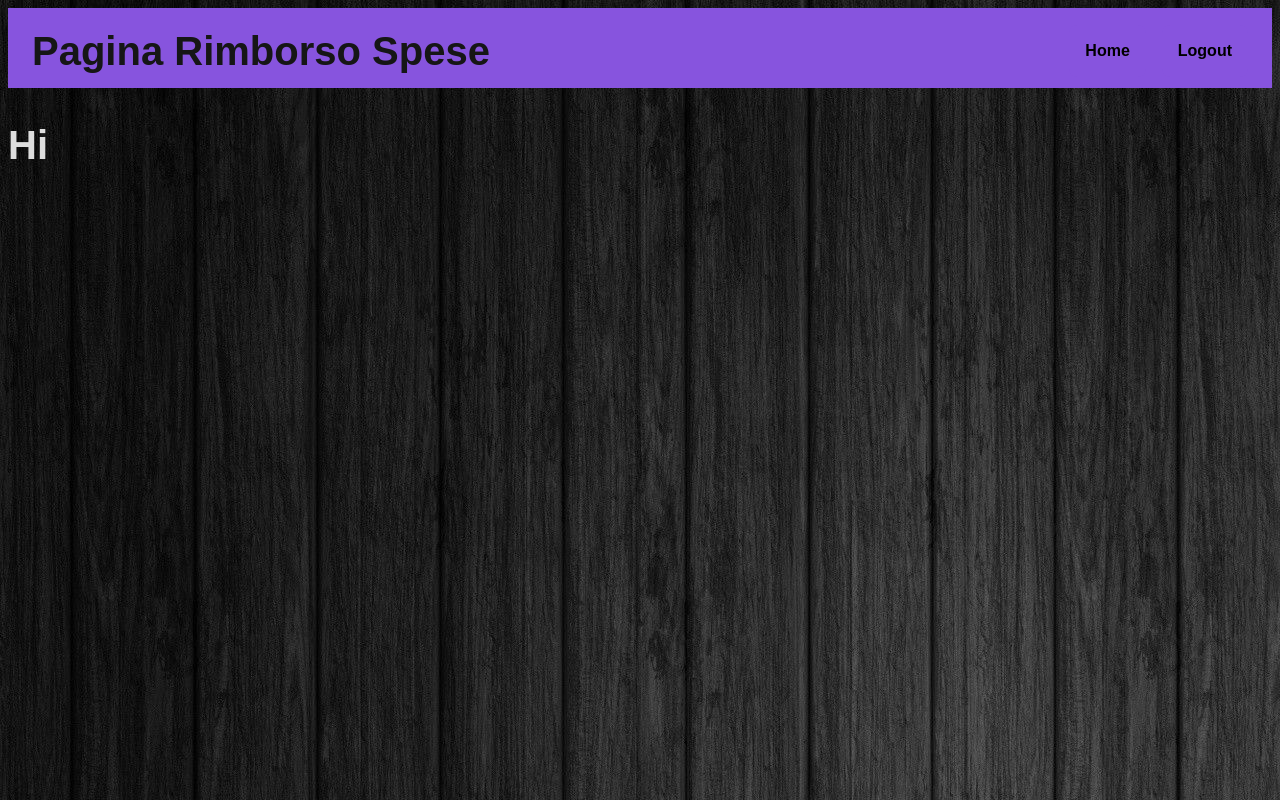
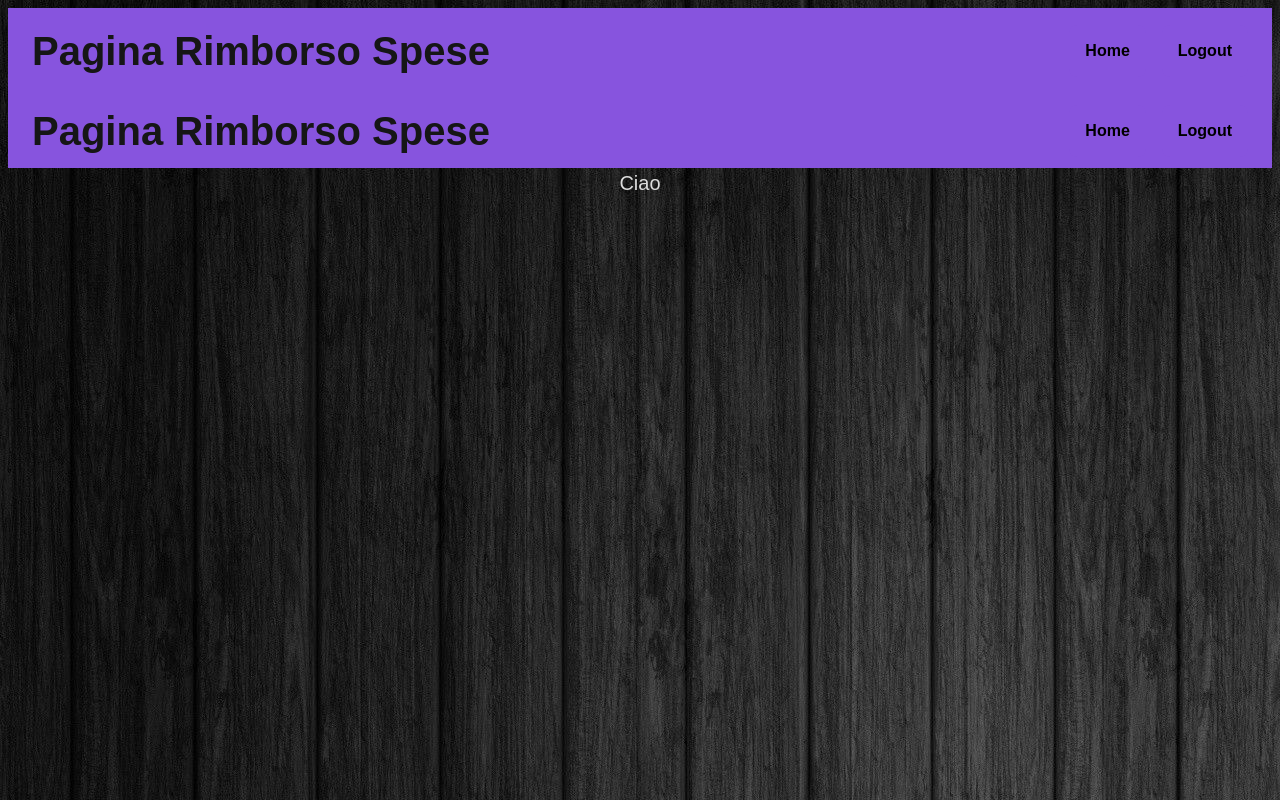
Before and after one commit to Signoregregio/Rimborsi-spesa_-Javascript-React.js-, a React (Create React App) app in the folder 2 parte/rimborso-spese/: page /miao in a window 1280 px wide. Built offline with nearby package versions, Linux system fonts and the light colour scheme.

Commit message:
Routes work

```diff
--- a/2 parte/rimborso-spese/src/App.jsx
+++ b/2 parte/rimborso-spese/src/App.jsx
@@ -1,20 +1,17 @@
 import "./index.css";
 import RefundPage from "./Pages/RefundPage";
 import Header from "./Header/Header";
-import Nav from "./Header/Nav";
-import { Routes, Route, Link } from "react-router-dom";
+import { Routes, Route} from "react-router-dom";
 import HomePage from "./Pages/HomePage";
 
 function App() {
 	return (
 		<div>
-			{/* <Routes> */}
 				<Header />
-			{/* </Routes> */}
 			<Routes>
 				<Route path="/" element={<RefundPage/>} />
 
-				<Route path="/miao" element={<h1>Hi</h1>} />
+				<Route path="/miao" element={<HomePage/>} />
 			</Routes>
 		</div>
 	);
--- a/2 parte/rimborso-spese/src/Header/Nav.jsx
+++ b/2 parte/rimborso-spese/src/Header/Nav.jsx
@@ -1,26 +1,17 @@
-import HomePage from "../Pages/HomePage";
-import RefundPage from "../Pages/RefundPage";
 import GoHome from "./GoHome";
-import LogIn from "./LogIn";
 import LogOut from "./LogOut";
-import { Routes, Route, Link } from "react-router-dom";
+import { Link } from "react-router-dom";
 
 export default function Nav() {
 	return (
-		// <div className="divNav">
-		// 	{/* <nav> */}
-		// 	<Routes>
-		// 		<Route path="/home" element={<h1>Ciao Home</h1>} />
-
-		// 		<Route path="/miao" element={<h1>Hi</h1>} />
-		// 	</Routes>
-
-		// 	{/* </nav> */}
-		// </div>
 		<div className="divNav">
 			<nav>
-				<GoHome />
-				<LogOut />
+				<Link to="/home">
+					<GoHome />
+				</Link>
+				<Link to="/">
+					<LogOut />
+				</Link>
 			</nav>
 		</div>
 	);
```
Also changed, not shown: 2 parte/rimborso-spese/src/Pages/RefundPage.jsx (+3 -4 lines), 2 parte/rimborso-spese/src/RefundPageComponents/EditableRow.jsx (renamed from 2 parte/rimborso-spese/src/RefundPage/EditableRow.jsx), 2 parte/rimborso-spese/src/RefundPageComponents/Form.jsx (renamed from 2 parte/rimborso-spese/src/RefundPage/Form.jsx), 2 parte/rimborso-spese/src/RefundPageComponents/ReadOnlyRow.jsx (renamed from 2 parte/rimborso-spese/src/RefundPage/ReadOnlyRow.jsx), 2 parte/rimborso-spese/src/RefundPageComponents/TableRefund.jsx (renamed from 2 parte/rimborso-spese/src/RefundPage/TableRefund.jsx), 2 parte/rimborso-spese/src/RefundPageComponents/approvationRules.js (renamed from 2 parte/rimborso-spese/src/RefundPage/approvationRules.js).
